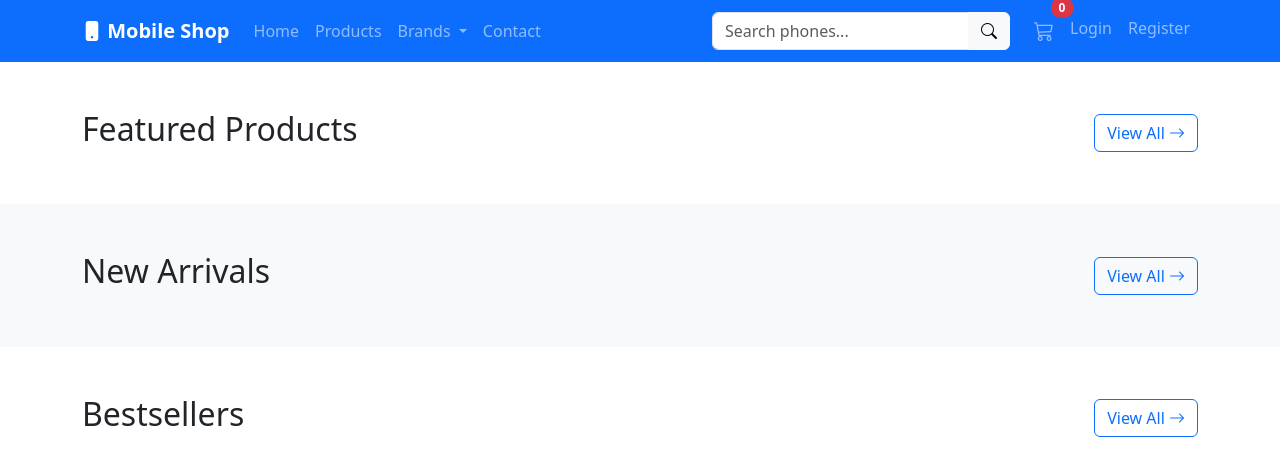
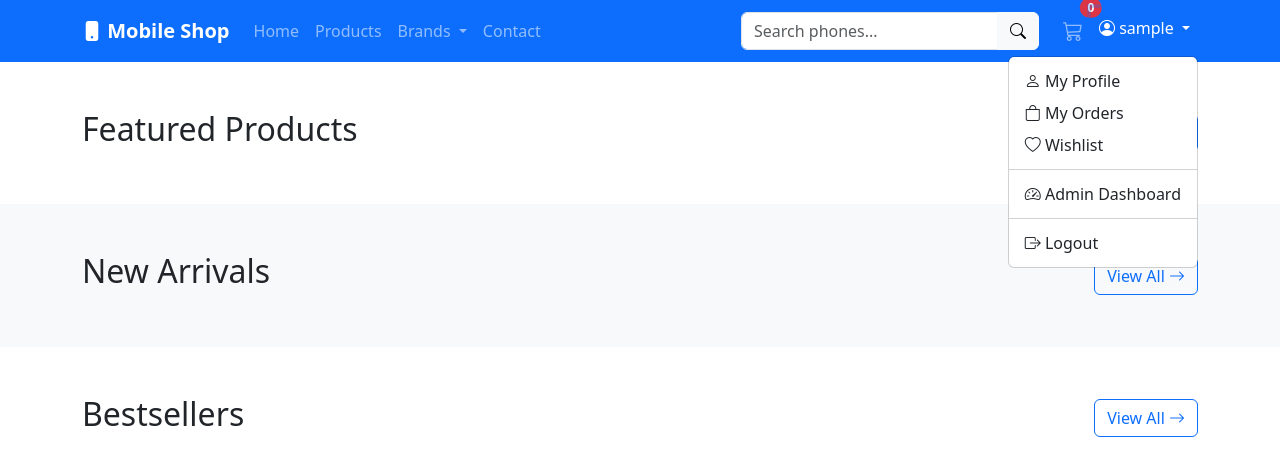
Before and after one commit to Mishelgoolevitch/ShopProfessionalWebsite, an ASP.NET Core app: page / in a window 1280 px wide, after a click on "sample". Shown: the top 467 px of the page. Run offline with ASP.NET Core 8, Linux system fonts and the light colour scheme; the visitor is signed in with stand-in values (Sample User, id 1); data comes from the database, SQL or seed files in the repository; the project's own start-up code is not run, and a stand-in starts its controllers and pages; some libraries are stand-ins or nearby versions.

Commit message:
Add [HttpPost] in AccountController Logout() and Create  class LoginViewModel.cs

```diff
--- a/Services/FileService.cs
+++ b/Services/FileService.cs
@@ -63,5 +63,7 @@ namespace ShopProfessionalWebsite.Services
                 _logger.LogInformation($"File deleted: {fullPath}");
             }
         }
+
+
     }
 }
--- a/Views/Shared/_Layout.cshtml
+++ b/Views/Shared/_Layout.cshtml
@@ -54,12 +54,39 @@
                                 </span>
                             </a>
                         </li>
-                        <li class="nav-item">
-                            <a class="nav-link">Login</a>
-                        </li>
-                        <li class="nav-item">
-                            <a class="nav-link">Register</a>
-                        </li>
+                        @if (User.Identity?.IsAuthenticated == true)
+                        {
+                            <li class="nav-item dropdown">
+                                <a class="nav-link dropdown-toggle" href="#" data-bs-toggle="dropdown">
+                                    <i class="bi bi-person-circle"></i> @User.Identity.Name
+                                </a>
+                                <ul class="dropdown-menu dropdown-menu-end">
+                                    <li><a class="dropdown-item" asp-controller="Account" asp-action="Profile"><i class="bi bi-person"></i> My Profile</a></li>
+                                    <li><a class="dropdown-item"><i class="bi bi-bag"></i> My Orders</a></li>
+                                    <li><a class="dropdown-item"><i class="bi bi-heart"></i> Wishlist</a></li>
+                                    <li><hr class="dropdown-divider"></li>
+                                    @if (User.IsInRole("Admin"))
+                                    {
+                                        <li><a class="dropdown-item"><i class="bi bi-speedometer2"></i> Admin Dashboard</a></li>
+                                        <li><hr class="dropdown-divider"></li>
+                                    }
+                                    <li>
+                                        <form asp-controller="Account" asp-action="Logout" method="post" class="d-inline">
+                                            <button type="submit" class="dropdown-item"><i class="bi bi-box-arrow-right"></i> Logout</button>
+                                        </form>
+                                    </li>
+                                </ul>
+                            </li>
+                        }
+                        else
+                        {
+                            <li class="nav-item">
+                                <a class="nav-link" asp-controller="Account" asp-action="Login">Login</a>
+                            </li>
+                            <li class="nav-item">
+                                <a class="nav-link" asp-controller="Account" asp-action="Register">Register</a>
+                            </li>
+                        }
                     </ul>
                 </div>
             </div>
```
Also changed, not shown: Controllers/AccountController.cs (+9 -1 lines), ViewModels/LoginViewModel.cs (added, +22 -0 lines).
